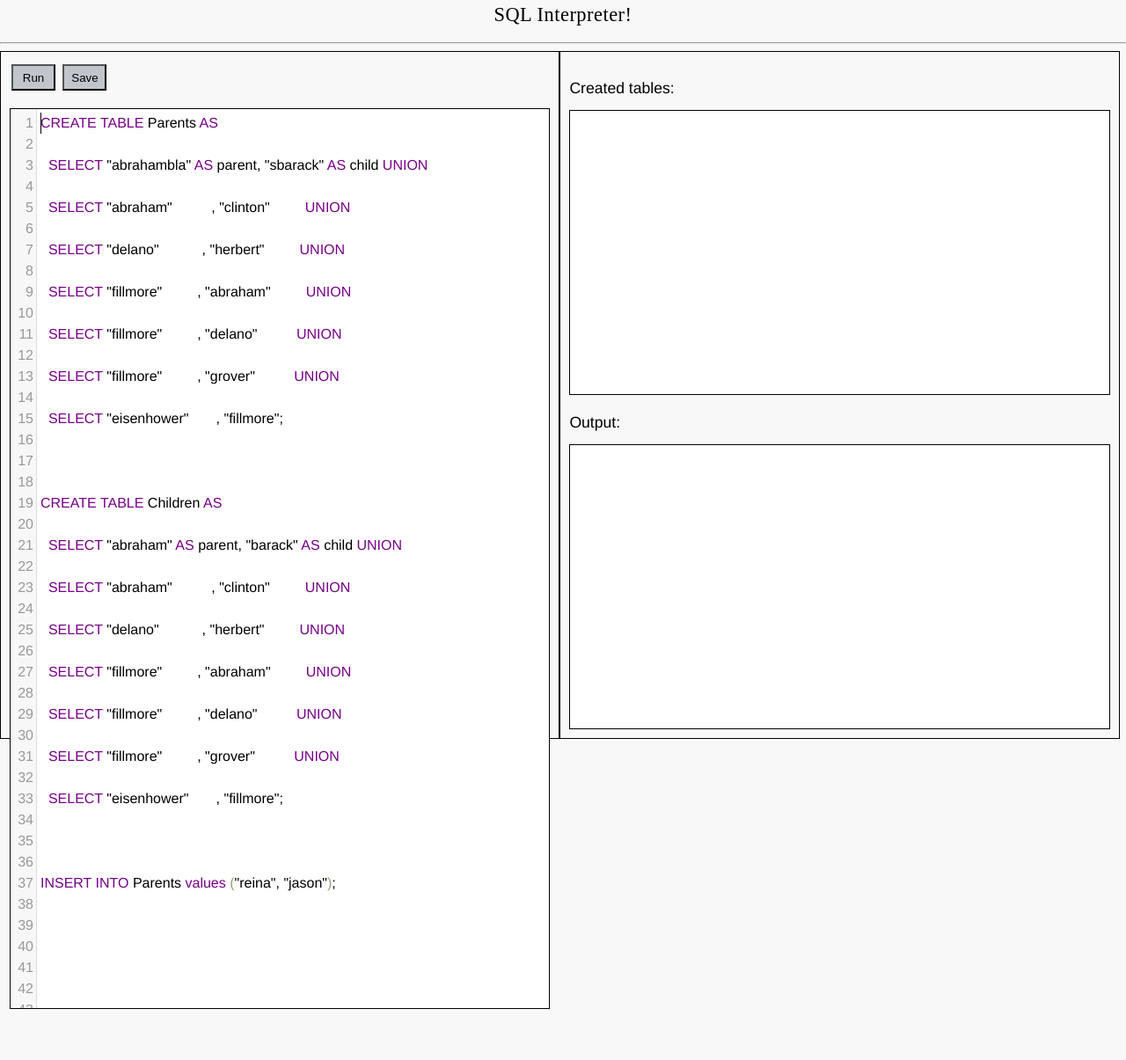
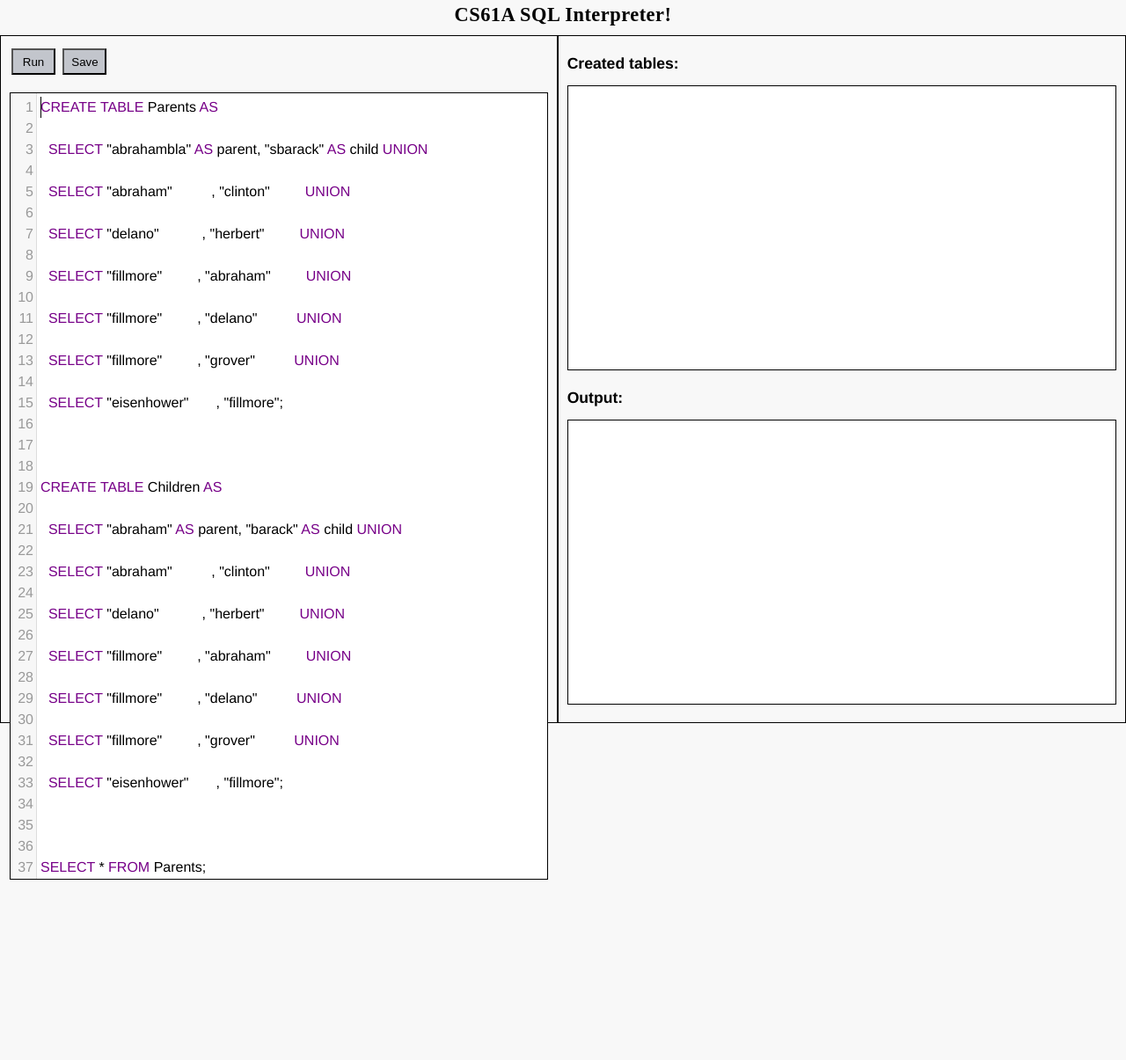
Before and after one commit to reinaw1012/SQL-Editor, a Flask app: page / in a window 1280 px wide. Shown: the whole page at 88% size. After the commit the page ends 1043 px from the top, so only its background shows below. Run offline with Flask 2, Linux system fonts and the light colour scheme; some libraries are stand-ins or nearby versions; some web fonts are replaced.

Commit message:
modified css

```diff
--- a/app/routes.py
+++ b/app/routes.py
@@ -43,16 +43,16 @@ def save(path,queries):
 
 def findCreatedTables(queries, conn):
     tablelst = []
-    querylst = queries.lower().split()
-    nameIndices = [i+1 for i in range(len(querylst)) if i != 0 and querylst[i-1]=="create" and querylst[i]=="table"]
+    querylst = queries.split()
+    nameIndices = [i+1 for i in range(len(querylst)) if i != 0 and querylst[i-1].lower()=="create" and querylst[i].lower()=="table"]
     for index in nameIndices:
         table = [querylst[index]]
         try:
             result = conn.cursor().execute(f"select * from {querylst[index]}")
             table.append([row for row in result])
             tablelst.append(table)
-        except sqlite3.Error as e:
-            print("SQL Error: ", e)
+        except sql.Error as e:
+            flash(f"SQL Error: {e}")
     return tablelst
 
 
@@ -76,8 +76,8 @@ def index():
                         resultTable = [row for row in results]
                         if resultTable:
                             data.append(resultTable)
-                    except sqlite3.Error as e:
-                        print("SQL Error: ", e)
+                    except sql.Error as e:
+                        flash(f"SQL Error: {e}")
                 createdTables = findCreatedTables(queries, conn)
                 # print(findCreatedTables(queries, conn))
                 # print("===========")
--- a/app/static/style.css
+++ b/app/static/style.css
@@ -4,12 +4,16 @@
     align-content: space-around;
   }
 
-#heading, #nav {
+#heading {
   font-family: 'Source Sans Pro';
   text-align: center;
   font-weight: bold;
   letter-spacing: 0.5px;
   height: 5vh;
+}
+
+h1,h3 {
+  font-weight: bold;
 }
 
 #textarea {
@@ -54,12 +58,11 @@ input[type=button]:hover, input[type=submit]:hover {
   display: flex;
   flex-direction: column;
   align-content: space-around;
-  padding-top: 10px;
   padding-right: 10px;
-  padding-bottom: 10px;
+  padding-bottom: 20px;
   padding-left: 10px;
   height: 95vh;
-  width: 48vw;
+  width: 49vw;
 }
 
 #createdTables, #returnTables {
@@ -72,31 +75,32 @@ input[type=button]:hover, input[type=submit]:hover {
   padding-right: 10px;
   padding-bottom: 10px;
   padding-left: 10px;
-  overflow-x: scroll;
-  overflow-y: scroll;
+  overflow-x: auto;
+  overflow-y: auto;
   height: 50%;
 }
 
+
+#error {
+  padding-top: 0px;
+  padding-right: 0px;
+  padding-bottom: 0px;
+  padding-left: 0px;
+  color: red;
+}
+
 #createdTable, #returnTable {
-  width: 300px;
-  overflow-x: scroll;
+  flex-grow: 1;
+  overflow-x: auto;
 }
 
 table {
   background: white;
-  margin: 10px;
-  position: relative;
 }
 
-table td tr {
-  border: 1px solid black;
-}
-
-table * {
-  position: relative;
-}
 table td, table th {
   padding-left: 8px;
+  padding-right: 8px;
 }
 table thead tr {
   height: 60px;
--- a/app/templates/index.html
+++ b/app/templates/index.html
@@ -15,9 +15,8 @@
     </head>
     <body>
         <div id='heading'>
-            <h1>SQL Interpreter!</h1>
+            <h1>CS61A SQL Interpreter!</h1>
         </div>
-        <hr>
         <div class="flex-container" id = "outerFlex">
             <div class="flex-container" id="textarea">
                 <form action="" method="POST">
@@ -67,6 +66,15 @@
                 </div>
                 <h3>Output: </h3>
                 <div class="flex-container" id="returnTables">
+                    <div id="error">
+                    {% with messages = get_flashed_messages() %}
+                        {% if messages %}
+                            {% for message in messages %}
+                                <p>{{message}}<p>
+                            {% endfor %}
+                        {% endif %}
+                    {% endwith %}
+                    </div>
                     {% for table in data %}
                     <div id="returnTable">
                         <table>
--- a/example.sql
+++ b/example.sql
@@ -34,4 +34,4 @@ CREATE TABLE Children AS
 
 
 
-INSERT INTO Parents values ("reina", "jason");
+SELECT * FROM Parents;
```
Also changed, not shown: other parts of app/static/style.css (+4 -0 lines), database.db.
